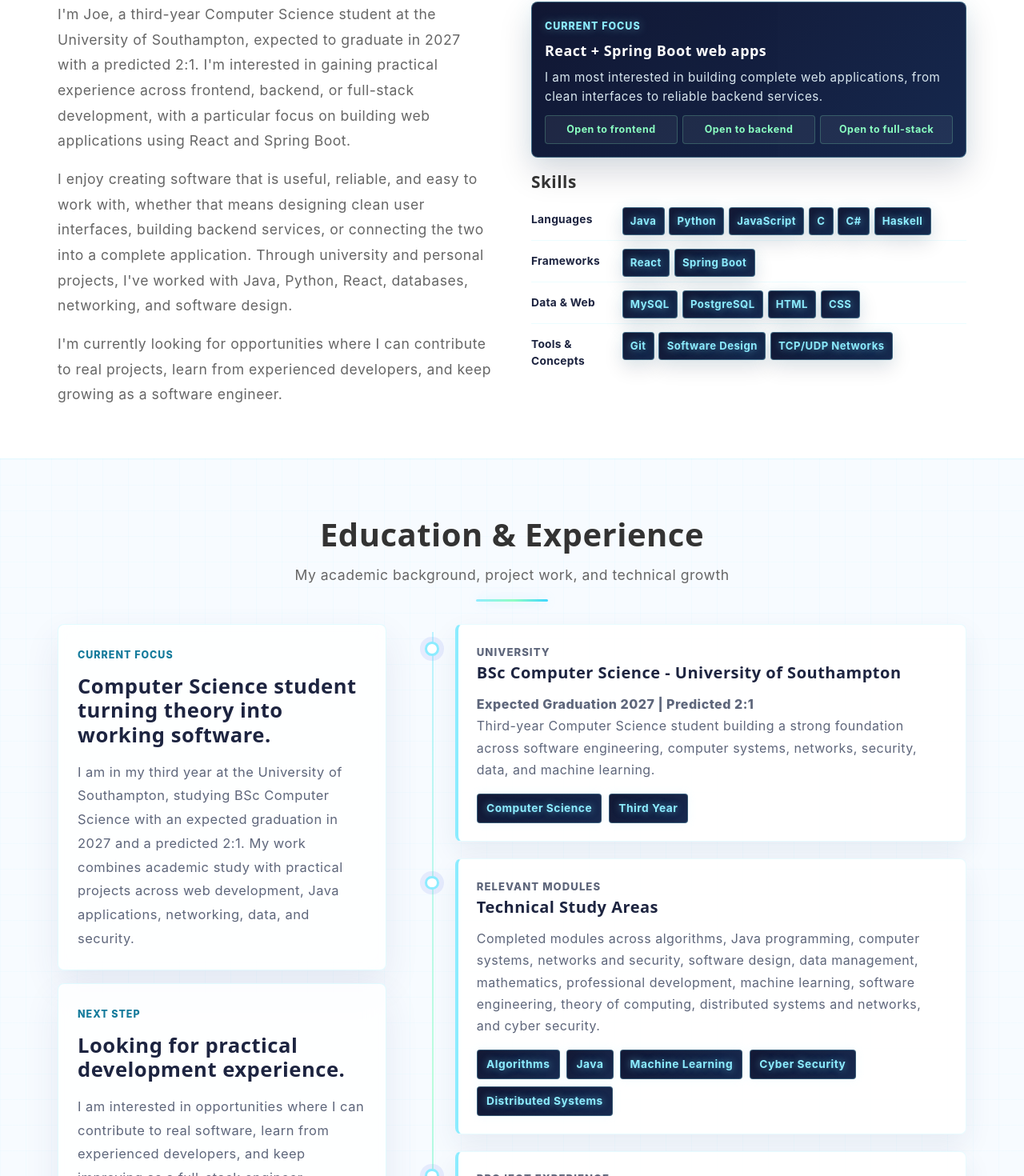
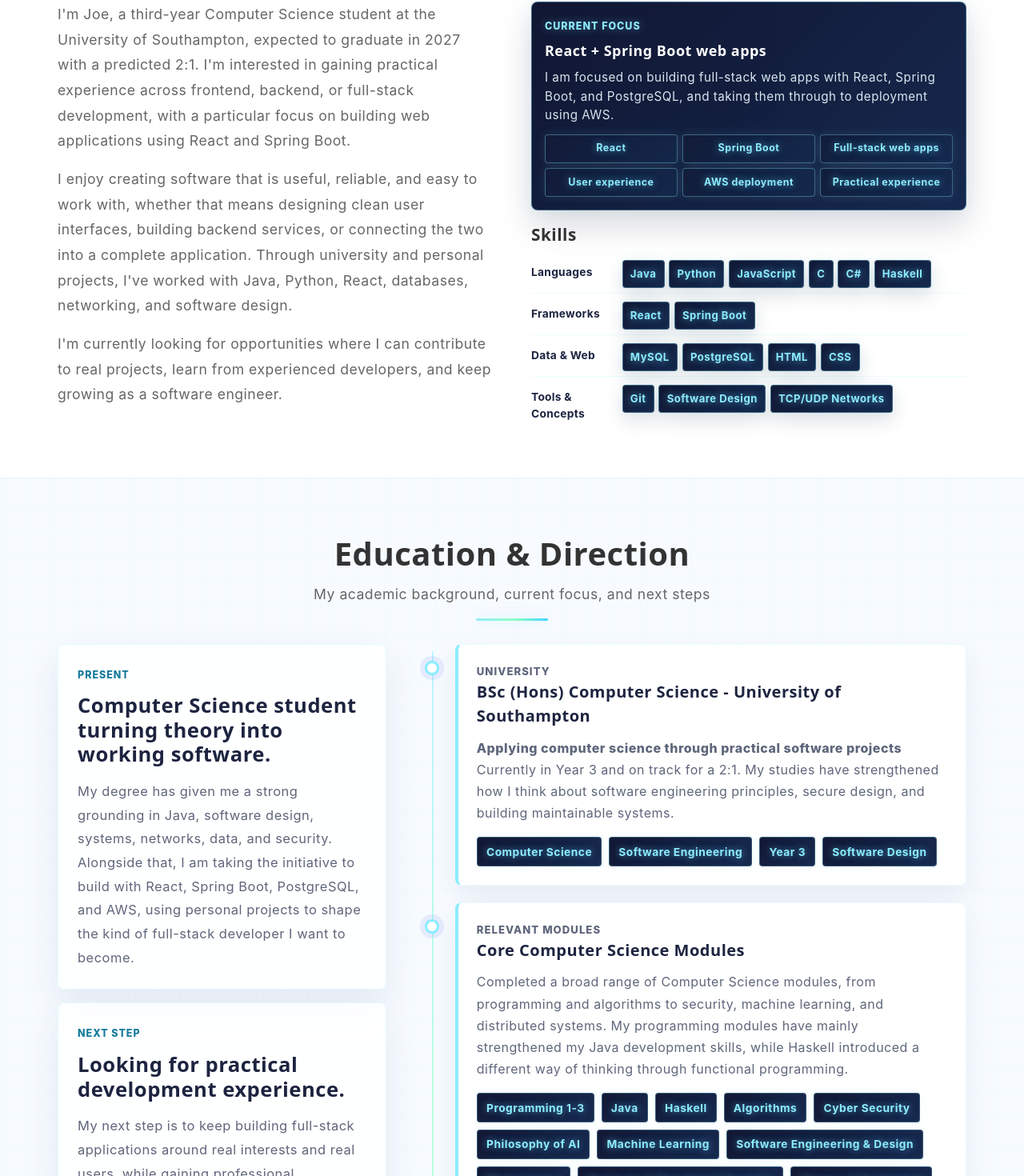
Before and after one commit to joejewell99/Portfolio-Project, a React (Vite) app: page / in a window 1280 px wide. Shown: the part 1055-2525 px from the top of the page at 80% size. Built offline with nearby package versions, Linux system fonts and the light colour scheme; no server answers.

Commit message:
Added personal descriptions, real data, and improved site visuals

```diff
--- a/src/components/About.css
+++ b/src/components/About.css
@@ -74,13 +74,19 @@
 
 .focus-list span {
   padding: 0.48rem 0.55rem;
-  color: #8affc1;
-  background: rgba(255, 255, 255, 0.06);
-  border: 1px solid rgba(138, 255, 193, 0.22);
+  color: #8cecff;
+  background:
+    linear-gradient(135deg, rgba(10, 15, 44, 0.58) 0%, rgba(14, 33, 72, 0.58) 100%),
+    rgba(140, 236, 255, 0.08);
+  border: 1px solid rgba(140, 236, 255, 0.34);
   border-radius: 4px;
   font-size: 0.78rem;
   font-weight: 700;
   text-align: center;
+  box-shadow: 0 0 14px rgba(140, 236, 255, 0.12);
+  text-shadow:
+    0 0 10px rgba(140, 236, 255, 0.55),
+    0 0 20px rgba(0, 200, 255, 0.22);
 }
 
 .skills h3 {
--- a/src/components/About.jsx
+++ b/src/components/About.jsx
@@ -53,13 +53,16 @@ function About() {
               <span className="focus-kicker">Current focus</span>
               <h3>React + Spring Boot web apps</h3>
               <p>
-                I am most interested in building complete web applications, from
-                clean interfaces to reliable backend services.
+                I am focused on building full-stack web apps with React, Spring
+                Boot, and PostgreSQL, and taking them through to deployment using AWS.
               </p>
               <div className="focus-list">
-                <span>Open to frontend</span>
-                <span>Open to backend</span>
-                <span>Open to full-stack</span>
+                <span>React</span>
+                <span>Spring Boot</span>
+                <span>Full-stack web apps</span>
+                <span>User experience</span>
+                <span>AWS deployment</span>
+                <span>Practical experience</span>
               </div>
             </div>
 
--- a/src/components/Contact.jsx
+++ b/src/components/Contact.jsx
@@ -67,7 +67,7 @@ function Contact() {
         subject: '',
         message: ''
       })
-    } catch (error) {
+    } catch {
       setStatus({
         type: 'error',
         message: 'Something went wrong sending the message. Please try again or email me directly.'
--- a/src/components/Experience.css
+++ b/src/components/Experience.css
@@ -186,6 +186,35 @@
   box-shadow: 0 0 12px rgba(140, 236, 255, 0.1);
 }
 
+.timeline-action {
+  display: inline-flex;
+  align-items: center;
+  width: fit-content;
+  margin-top: 1rem;
+  color: #147a9b;
+  font-size: 0.95rem;
+  font-weight: 800;
+  text-decoration: none;
+  transition: color 0.2s ease, transform 0.2s ease;
+}
+
+.timeline-action::after {
+  content: '->';
+  margin-left: 0.45rem;
+  transition: transform 0.2s ease;
+}
+
+.timeline-action:hover,
+.timeline-action:focus-visible {
+  color: #0f607a;
+  transform: translateX(2px);
+}
+
+.timeline-action:hover::after,
+.timeline-action:focus-visible::after {
+  transform: translateX(3px);
+}
+
 @media (max-width: 768px) {
   .experience {
     padding: 2rem 1rem;
--- a/src/components/Experience.jsx
+++ b/src/components/Experience.jsx
@@ -3,32 +3,48 @@ import './Experience.css'
 const timelineItems = [
   {
     meta: 'University',
-    title: 'BSc Computer Science - University of Southampton',
-    highlight: 'Expected Graduation 2027 | Predicted 2:1',
+    title: 'BSc (Hons) Computer Science - University of Southampton',
+    highlight: 'Applying computer science through practical software projects',
     description:
-      'Third-year Computer Science student building a strong foundation across software engineering, computer systems, networks, security, data, and machine learning.',
-    tags: ['Computer Science', 'Third Year']
+      'Currently in Year 3 and on track for a 2:1. My studies have strengthened how I think about software engineering principles, secure design, and building maintainable systems.',
+    tags: ['Computer Science', 'Software Engineering', 'Year 3', 'Software Design']
   },
   {
     meta: 'Relevant Modules',
-    title: 'Technical Study Areas',
+    title: 'Core Computer Science Modules',
     description:
-      'Completed modules across algorithms, Java programming, computer systems, networks and security, software design, data management, mathematics, professional development, machine learning, software engineering, theory of computing, distributed systems and networks, and cyber security.',
-    tags: ['Algorithms', 'Java', 'Machine Learning', 'Cyber Security', 'Distributed Systems']
+      'Completed a broad range of Computer Science modules, from programming and algorithms to security, machine learning, and distributed systems. My programming modules have mainly strengthened my Java development skills, while Haskell introduced a different way of thinking through functional programming.',
+    tags: [
+      'Programming 1-3',
+      'Java',
+      'Haskell',
+      'Algorithms',
+      'Cyber Security',
+      'Philosophy of AI',
+      'Machine Learning',
+      'Software Engineering & Design',
+      'Mathematics',
+      'Networks & Distributed Systems',
+      'Theory of Computing'
+    ]
   },
   {
     meta: 'Project Experience',
     title: 'Coursework & Personal Projects',
     description:
-      'Built applications such as an ad auction analytics dashboard, TCP network storage system, AI daily planner, JavaFX game, and this React portfolio.',
-    tags: ['React', 'JavaFX', 'TCP', 'Data Handling']
+      'Built personal and coursework projects including a JavaFX analytics dashboard, TCP network storage system, AI planner, JavaFX game, and this React portfolio, developing practical experience across frontend, backend, data handling, and networking.',
+    tags: ['React', 'JavaFX', 'TCP', 'Data Handling'],
+    action: {
+      label: 'View project work',
+      href: '#projects'
+    }
   },
   {
     meta: 'College',
     title: 'Barton Peveril College',
     description:
-      'Completed A Levels in Biology, Chemistry, and Mathematics, achieving A grades across all three subjects.',
-    tags: ['A Biology', 'A Chemistry', 'A Mathematics']
+      'Completed A Levels in Biology, Chemistry, and Mathematics, achieving straight As across all three subjects.',
+    tags: ['Biology', 'Chemistry', 'Mathematics', 'Straight As']
   }
 ]
 
@@ -37,20 +53,21 @@ function Experience() {
     <section id="experience" className="experience">
       <div className="container">
         <div className="section-header">
-          <h2>Education & Experience</h2>
-          <p>My academic background, project work, and technical growth</p>
+          <h2>Education & Direction</h2>
+          <p>My academic background, current focus, and next steps</p>
         </div>
 
         <div className="experience-layout">
           <div className="experience-summary">
             <div className="experience-intro">
-              <span className="section-kicker">Current focus</span>
+              <span className="section-kicker">Present</span>
               <h3>Computer Science student turning theory into working software.</h3>
               <p>
-                I am in my third year at the University of Southampton, studying BSc
-                Computer Science with an expected graduation in 2027 and a predicted
-                2:1. My work combines academic study with practical projects across
-                web development, Java applications, networking, data, and security.
+                My degree has given me a strong grounding in Java, software design,
+                systems, networks, data, and security. Alongside that, I am taking
+                the initiative to build with React, Spring Boot, PostgreSQL, and AWS,
+                using personal projects to shape the kind of full-stack developer I
+                want to become.
               </p>
             </div>
 
@@ -58,9 +75,9 @@ function Experience() {
               <span className="section-kicker">Next step</span>
               <h3>Looking for practical development experience.</h3>
               <p>
-                I am interested in opportunities where I can contribute to real
-                software, learn from experienced developers, and keep improving as a
-                full-stack engineer.
+                My next step is to keep building full-stack applications around real
+                interests and real users, while gaining professional experience that
+                helps me grow as a well-rounded software engineer.
               </p>
               <div className="summary-tags">
                 <span>Full-Stack</span>
@@ -84,6 +101,11 @@ function Experience() {
                       <span key={tag}>{tag}</span>
                     ))}
                   </div>
+                  {item.action && (
+                    <a className="timeline-action" href={item.action.href}>
+                      {item.action.label}
+                    </a>
+                  )}
                 </div>
               </article>
             ))}
```
